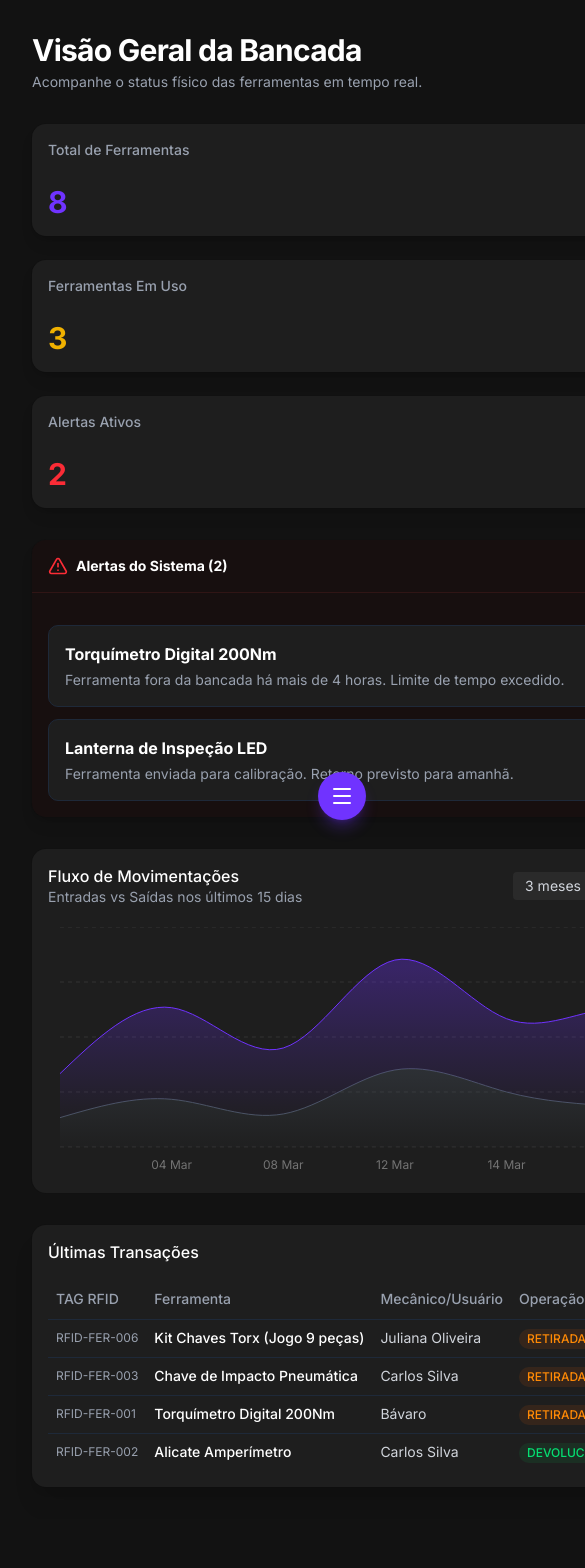
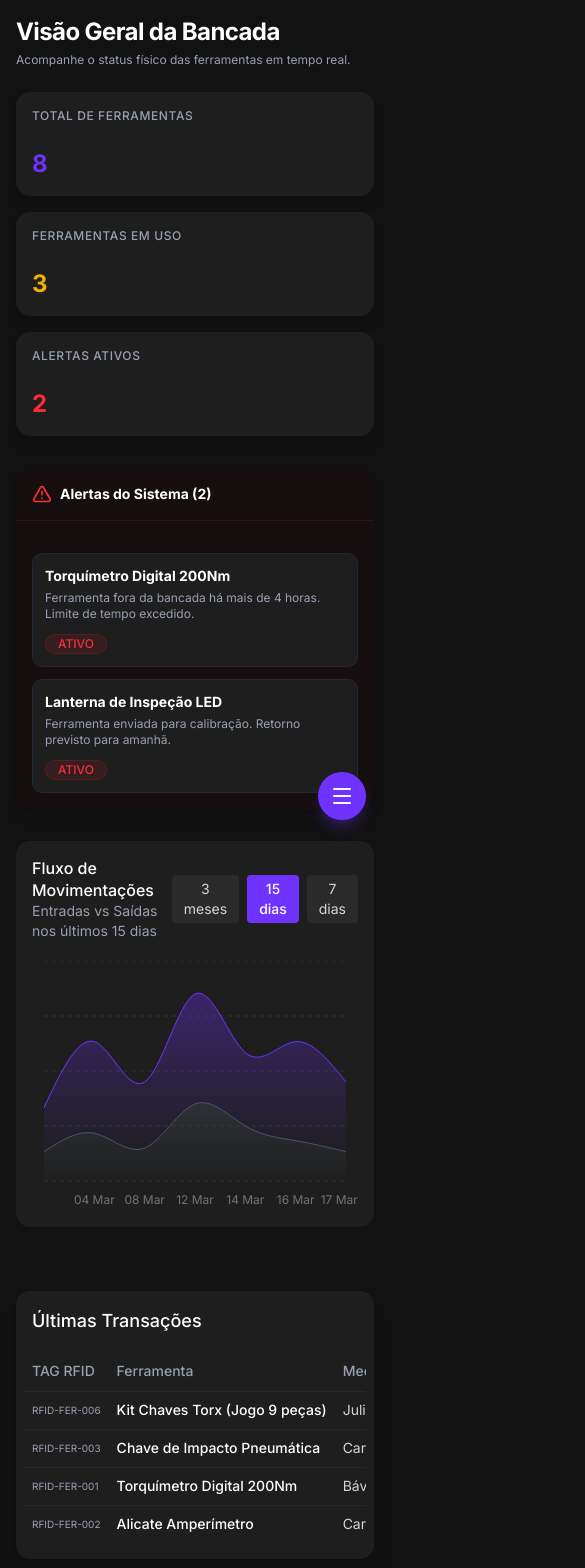
Before and after one commit to tmenezesdev/Projeto-Integrador-3-Semestre, a Next.js app in the folder integrador/frontend/: page /dashboard in a window 390 px wide. Shown: the top 1568 px of the page, 585 px wide, since content can reach past the window. Before the commit the page ends 1519 px from the top, so only its background shows below. Built offline with nearby package versions, Linux system fonts and the light colour scheme.

Commit message:
Alteração página de Dashboard

```diff
--- a/integrador/frontend/src/app/dashboard/page.jsx
+++ b/integrador/frontend/src/app/dashboard/page.jsx
@@ -93,41 +93,43 @@ export default function Dashboard() {
     <div className="flex min-h-screen bg-[#121212] text-white font-sans">
       <SidebarNav />
 
-      <main className="flex-1 p-8">
-        <div className="flex flex-col gap-1 mb-8">
-          <h2 className="text-3xl font-bold tracking-tight text-white">
+      {/* Ajuste de padding: p-4 no mobile, p-8 no desktop */}
+      <main className="flex-1 p-4 md:p-8 w-full overflow-hidden">
+        <div className="flex flex-col gap-1 mb-6 md:mb-8">
+          <h2 className="text-2xl md:text-3xl font-bold tracking-tight text-white">
             Visão Geral da Bancada
           </h2>
-          <p className="text-sm text-gray-400">
+          <p className="text-xs md:text-sm text-gray-400">
             Acompanhe o status físico das ferramentas em tempo real.
           </p>
         </div>
 
-        <div className="grid grid-cols-1 md:grid-cols-3 gap-6 mb-8">
+        {/* Grid de Cards: Gap menor no mobile */}
+        <div className="grid grid-cols-1 sm:grid-cols-2 md:grid-cols-3 gap-4 md:gap-6 mb-8">
           <Card className="bg-[#1e1e1e] border-gray-800 text-white shadow-lg">
             <CardHeader className="pb-2">
-              <CardTitle className="text-sm font-medium text-gray-400">Total de Ferramentas</CardTitle>
+              <CardTitle className="text-xs md:text-sm font-medium text-gray-400 uppercase tracking-wider">Total de Ferramentas</CardTitle>
             </CardHeader>
             <CardContent>
-              <div className="text-3xl font-bold text-[#7033ff]">{resumoEstoque.totalFerramentas}</div>
+              <div className="text-2xl md:text-3xl font-bold text-[#7033ff]">{resumoEstoque.totalFerramentas}</div>
             </CardContent>
           </Card>
 
           <Card className="bg-[#1e1e1e] border-gray-800 text-white shadow-lg">
             <CardHeader className="pb-2">
-              <CardTitle className="text-sm font-medium text-gray-400">Ferramentas Em Uso</CardTitle>
+              <CardTitle className="text-xs md:text-sm font-medium text-gray-400 uppercase tracking-wider">Ferramentas Em Uso</CardTitle>
             </CardHeader>
             <CardContent>
-              <div className="text-3xl font-bold text-yellow-500">{resumoEstoque.emUso}</div>
+              <div className="text-2xl md:text-3xl font-bold text-yellow-500">{resumoEstoque.emUso}</div>
             </CardContent>
           </Card>
 
-          <Card className="bg-[#1e1e1e] border-gray-800 text-white shadow-lg">
+          <Card className="bg-[#1e1e1e] border-gray-800 text-white shadow-lg sm:col-span-2 md:col-span-1">
             <CardHeader className="pb-2">
-              <CardTitle className="text-sm font-medium text-gray-400">Alertas Ativos</CardTitle>
+              <CardTitle className="text-xs md:text-sm font-medium text-gray-400 uppercase tracking-wider">Alertas Ativos</CardTitle>
             </CardHeader>
             <CardContent>
-              <div className="text-3xl font-bold text-red-500">{resumoEstoque.alertas}</div>
+              <div className="text-2xl md:text-3xl font-bold text-red-500">{resumoEstoque.alertas}</div>
             </CardContent>
           </Card>
         </div>
@@ -136,20 +138,20 @@ export default function Dashboard() {
           <Card className="bg-[#170f0f] border-[#4a1c1c] text-white shadow-lg mb-8">
             <CardHeader className="pb-4 border-b border-[#4a1c1c]/50">
               <div className="flex items-center gap-2">
-                <AlertTriangle className="text-red-500 h-5 w-5" />
-                <CardTitle className="text-md font-bold text-white flex items-center gap-2">
+                <AlertTriangle className="text-red-500 h-5 w-5 shrink-0" />
+                <CardTitle className="text-sm md:text-md font-bold text-white">
                   Alertas do Sistema ({alertasAtivos.length})
                 </CardTitle>
               </div>
             </CardHeader>
             <CardContent className="pt-4 flex flex-col gap-3">
               {alertasAtivos.map((alerta) => (
-                <div key={alerta.id} className="flex justify-between items-center p-4 bg-[#1e1e1e] border border-gray-800 rounded-lg">
+                <div key={alerta.id} className="flex flex-col sm:flex-row justify-between items-start sm:items-center p-3 md:p-4 bg-[#1e1e1e] border border-gray-800 rounded-lg gap-3">
                   <div className="flex flex-col gap-1">
-                    <span className="font-bold text-white text-base">{alerta.ferramenta}</span>
-                    <span className="text-sm text-gray-400">{alerta.mensagem}</span>
+                    <span className="font-bold text-white text-sm md:text-base">{alerta.ferramenta}</span>
+                    <span className="text-xs md:text-sm text-gray-400">{alerta.mensagem}</span>
                   </div>
-                  <Badge className="bg-red-500/10 text-red-500 border border-red-900/50 px-3 py-1">
+                  <Badge className="bg-red-500/10 text-red-500 border border-red-900/50 px-3 py-1 shrink-0">
                     {alerta.status}
                   </Badge>
                 </div>
@@ -158,14 +160,18 @@ export default function Dashboard() {
           </Card>
         )}
 
+        <div className="mb-8 overflow-hidden">
           <EstoqueChart />
+        </div>
 
         <Card className="bg-[#1e1e1e] border-gray-800 text-white shadow-xl">
           <CardHeader>
-            <CardTitle>Últimas Transações</CardTitle>
+            <CardTitle className="text-lg md:text-xl">Últimas Transações</CardTitle>
           </CardHeader>
-          <CardContent>
-            <Table>
+          <CardContent className="px-2 md:px-6"> {/* Menos padding lateral no mobile */}
+            {/* Wrapper de Scroll Horizontal para a Tabela */}
+            <div className="overflow-x-auto w-full">
+              <Table className="min-w-[600px]">
                 <TableHeader>
                   <TableRow className="border-gray-800 hover:bg-transparent">
                     <TableHead className="text-gray-400">TAG RFID</TableHead>
@@ -182,41 +188,42 @@ export default function Dashboard() {
                       className="border-gray-800 cursor-pointer hover:bg-[#252525] transition-colors"
                       onClick={() => handleOpenDetails(item)}
                     >
-                    <TableCell className="font-mono text-xs text-gray-400">{item.tag_rfid}</TableCell>
-                    <TableCell className="font-medium text-white">{item.ferramenta}</TableCell>
-                    <TableCell>
+                      <TableCell className="font-mono text-[10px] md:text-xs text-gray-400 whitespace-nowrap">{item.tag_rfid}</TableCell>
+                      <TableCell className="font-medium text-white whitespace-nowrap">{item.ferramenta}</TableCell>
+                      <TableCell className="whitespace-nowrap">
                         <div className="text-gray-300">{item.usuario}</div>
                       </TableCell>
                       <TableCell>
-                      <Badge className={item.tipo === "DEVOLUCAO" ? "bg-green-500/10 text-green-400 border-none" : "bg-orange-500/10 text-orange-400 border-none"}>
+                        <Badge className={item.tipo === "DEVOLUCAO" ? "bg-green-500/10 text-green-400 border-none text-[10px] px-2" : "bg-orange-500/10 text-orange-400 border-none text-[10px] px-2"}>
                           {item.tipo}
                         </Badge>
                       </TableCell>
-                    <TableCell className="text-right text-sm text-gray-400">{item.dataHora}</TableCell>
+                      <TableCell className="text-right text-[10px] md:text-sm text-gray-400 whitespace-nowrap">{item.dataHora}</TableCell>
                     </TableRow>
                   ))}
                 </TableBody>
               </Table>
+            </div>
           </CardContent>
         </Card>
       </main>
 
       <Dialog open={isModalOpen} onOpenChange={setIsModalOpen}>
-        <DialogContent className="bg-[#1e1e1e] border-gray-800 text-white sm:max-w-[425px]">
+        <DialogContent className="bg-[#1e1e1e] border-gray-800 text-white w-[95%] sm:max-w-[425px] rounded-lg">
           <DialogHeader>
-            <DialogTitle className="text-[#7033ff] text-2xl font-bold">Detalhes da Transação</DialogTitle>
-            <DialogDescription className="text-gray-400">
+            <DialogTitle className="text-[#7033ff] text-xl md:text-2xl font-bold">Detalhes da Transação</DialogTitle>
+            <DialogDescription className="text-gray-400 text-xs md:text-sm">
               ID da Transação: #{movimentacaoSelecionada?.id}
             </DialogDescription>
           </DialogHeader>
 
           {movimentacaoSelecionada && (
-            <div className="grid gap-6 py-4 border-t border-gray-800">
+            <div className="grid gap-4 md:gap-6 py-4 border-t border-gray-800">
               <div className="grid grid-cols-2 gap-4">
                 <div>
                   <p className="text-[10px] text-gray-500 uppercase font-black tracking-widest">Ferramenta</p>
-                  <p className="text-sm font-semibold">{movimentacaoSelecionada.ferramenta}</p>
-                  <p className="text-[11px] font-mono text-gray-400">{movimentacaoSelecionada.tag_rfid}</p>
+                  <p className="text-xs md:text-sm font-semibold">{movimentacaoSelecionada.ferramenta}</p>
+                  <p className="text-[10px] md:text-[11px] font-mono text-gray-400">{movimentacaoSelecionada.tag_rfid}</p>
                 </div>
                 <div>
                   <p className="text-[10px] text-gray-500 uppercase font-black tracking-widest">Operação</p>
@@ -229,12 +236,12 @@ export default function Dashboard() {
               <div className="grid grid-cols-2 gap-4">
                 <div>
                   <p className="text-[10px] text-gray-500 uppercase font-black tracking-widest">Responsável</p>
-                  <p className="text-sm">{movimentacaoSelecionada.usuario}</p>
+                  <p className="text-xs md:text-sm">{movimentacaoSelecionada.usuario}</p>
                   <p className="text-[10px] text-[#7033ff] font-bold">Perfil: {movimentacaoSelecionada.perfil}</p>
                 </div>
                 <div>
                   <p className="text-[10px] text-gray-500 uppercase font-black tracking-widest">Data/Hora</p>
-                  <p className="text-sm">{movimentacaoSelecionada.dataHora}</p>
+                  <p className="text-xs md:text-sm">{movimentacaoSelecionada.dataHora}</p>
                 </div>
               </div>
 
@@ -242,7 +249,7 @@ export default function Dashboard() {
                 <p className="text-[10px] text-gray-500 uppercase font-black tracking-widest mb-2">Método de Captura</p>
                 <div className="flex items-center gap-2 bg-[#121212] p-2 rounded border border-gray-800">
                   <div className={`w-2 h-2 rounded-full animate-pulse ${movimentacaoSelecionada.metodo === 'RFID_AUTOMATICO' ? 'bg-green-500 shadow-[0_0_8px_rgba(34,197,94,0.6)]' : 'bg-yellow-500'}`} />
-                  <p className="text-xs font-mono">{movimentacaoSelecionada.metodo}</p>
+                  <p className="text-[10px] md:text-xs font-mono">{movimentacaoSelecionada.metodo}</p>
                 </div>
               </div>
             </div>
```
Lines whose indentation alone changed are shown as unchanged.
